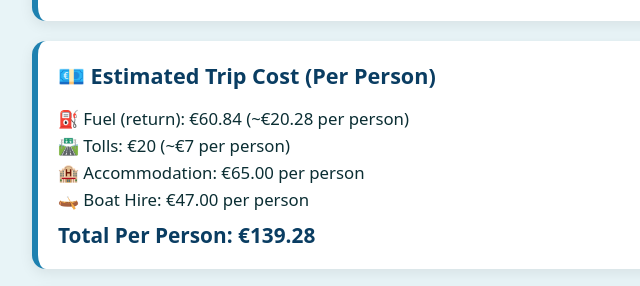
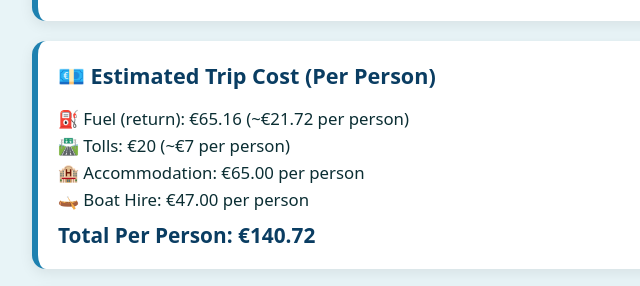
Before and after one commit to almackey07-ux/almackey07-ux.github.io, a plain HTML site: page index.html in a window 1280 px wide. Shown: the part 2402-2688 px from the top of the page, 283-923 px from the left. Drawn offline with Linux system fonts and the light colour scheme; no server answers.

Commit message:
Update index.html

```diff
--- a/index.html
+++ b/index.html
@@ -338,7 +338,7 @@
 
     /* COST CALCULATOR – return journey included */
     function calculateCosts() {
-      const fuelPrice     = 1.69;
+      const fuelPrice     = 1.81;
       const kmPerLitre    = 15;
       const tollsTotal    = 20;
       const accommodation = 65;
```
